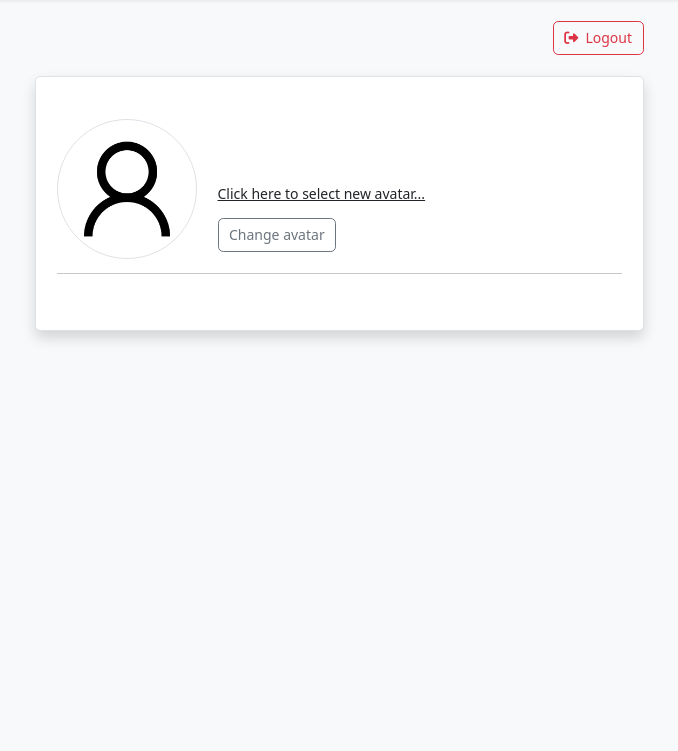
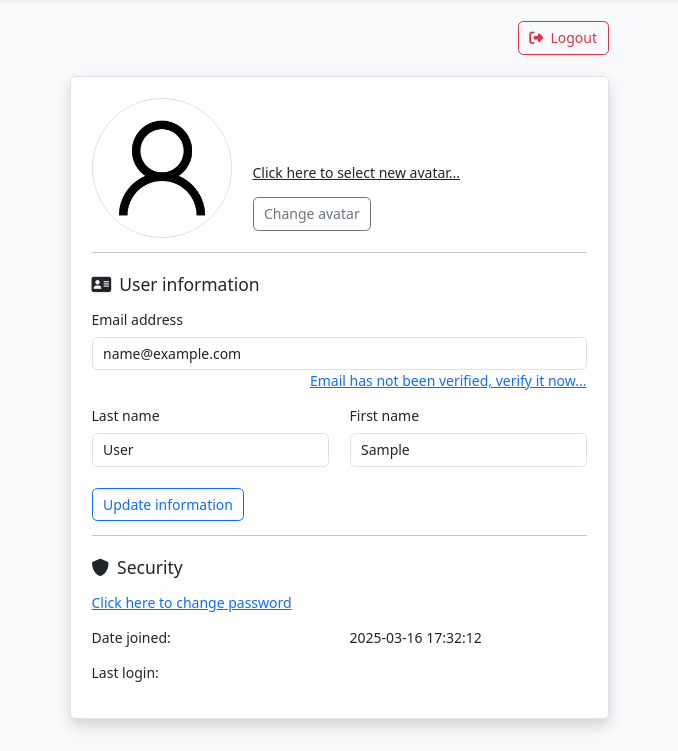
Before and after one commit to phamquiduong/auth_django, a Django app: page /user/profile/ in a window 1280 px wide. Shown: the part 49-800 px from the top of the page, without its empty margins (301-979 px from the left). Run offline with Django 5.2, Linux system fonts and the light colour scheme; the visitor is signed in with stand-in values (Sample User, id 1); data comes from the database, SQL or seed files in the repository; parts of the project's set-up code (start-up, migrations or seed data) failed here and were passed over; some libraries are stand-ins or nearby versions.

Commit message:
Update profile information

```diff
--- /dev/null
+++ b/src/_user/forms.py
@@ -0,0 +1,11 @@
+from typing import Any
+
+from django import forms
+
+from _auth.constants import UserModel
+
+
+class ProfileForm(forms.ModelForm):
+    class Meta:
+        model = UserModel
+        fields = ['email', 'first_name', 'last_name']
--- a/src/_user/templates/user/pages/profile.html
+++ b/src/_user/templates/user/pages/profile.html
@@ -19,12 +19,13 @@
     </button>
   </form>
 
-  <div class="border rounded bg-ter px-4 py-5 bg-body shadow">
+  <div class="border rounded bg-ter p-4 bg-body shadow">
     <div class="d-flex align-items-end">
       <div class="me-4">
         <img src="{% static 'user/img/default-avatar.png' %}" alt="Default Avatar" id="avatarProfile"
           class="rounded-circle border profile-avatar-img">
       </div>
+
       <form method="post" class="pb-2" enctype="multipart/form-data">
         {% csrf_token %}
         <div class="mb-2">
@@ -40,6 +41,76 @@
     </div>
 
     <hr>
+
+    <div class="mt-4">
+      <h5 class="mb-3">
+        <i class="fa-solid fa-address-card me-1"></i> User information
+      </h5>
+
+      <form method="post">
+        {% csrf_token %}
+        <div class="mb-3">
+          <label for="userEmailInput" class="form-label">Email address</label>
+          <div class="input-group">
+            <input type="email" class="form-control" id="userEmailInput" aria-describedby="emailHelp" name="email"
+              value="{{ form.email.value|default_if_none:'' }}">
+            {% if user.is_email_verified %}
+            <span class="input-group-text px-3 bg-body"><i class="fa-solid fa-check"></i></span>
+            {% endif %}
+          </div>
+          {% if not user.is_email_verified %}
+          <div class="text-end">
+            <a href="#">Email has not been verified, verify it now...</a>
+          </div>
+          {% endif %}
+          {% include 'components/field_error.html' with current_form=form field_name='email' %}
+        </div>
+
+        <div class="row mb-4">
+          <div class="col">
+            <label for="userLastNameInput" class="form-label">Last name</label>
+            <input type="text" class="form-control" id="userLastNameInput" name="last_name"
+              value="{{ form.last_name.value|default_if_none:'' }}">
+            {% include 'components/field_error.html' with current_form=form field_name='last_name' %}
+          </div>
+          <div class="col">
+            <label for="userFirstNameInput" class="form-label">First name</label>
+            <input type="text" class="form-control" id="userFirstNameInput" name="first_name"
+              value="{{ form.first_name.value|default_if_none:'' }}">
+            {% include 'components/field_error.html' with current_form=form field_name='first_name' %}
+          </div>
+        </div>
+
+        <div>
+          <button class="btn btn-outline-primary" type="submit">Update information</button>
+        </div>
+      </form>
+    </div>
+
+    <hr>
+
+    <div class="mt-4">
+      <h5 class="mb-3">
+        <i class="fa-solid fa-shield me-1"></i> Security
+      </h5>
+      <form method="post">
+        {% csrf_token %}
+
+        <div class="mb-3">
+          <a href="#">Click here to change password</a>
+        </div>
+
+        <div class="mb-3 row">
+          <div class="col">Date joined:</div>
+          <div class="col">{{ user.date_joined|date:"Y-m-d H:i:s" }}</div>
+        </div>
+
+        <div class="mb-3 row">
+          <div class="col">Last login:</div>
+          <div class="col">{{ user.last_login|date:"Y-m-d H:i:s" }}</div>
+        </div>
+      </form>
+    </div>
   </div>
 </div>
 {% endblock main %}
@@ -47,7 +118,7 @@
 {% block style %}
 <style>
   .login-container {
-    max-width: 45rem;
+    max-width: 40rem;
   }
 
   .profile-avatar-img {
--- a/src/_user/views/profile.py
+++ b/src/_user/views/profile.py
@@ -1,6 +1,26 @@
+from http import HTTPMethod
+
+from django.contrib import messages
 from django.http import HttpRequest
-from django.shortcuts import render
+from django.shortcuts import redirect, render
+
+from _auth.constants import UserModel
+from _user.forms import ProfileForm
 
 
 def profile_view(request: HttpRequest):
-    return render(request, 'user/pages/profile.html')
+    user = UserModel.objects.get(id=request.user.id)
+    form = ProfileForm(request.POST or None, instance=user)
+
+    if request.method == HTTPMethod.POST:
+        if form.is_valid():
+            form.save()
+            messages.success(request, 'Update user information successfully')
+            return redirect('user-profile')
+        else:
+            messages.error(request, 'Update user information failed')
+
+    context = {
+        'form': form,
+    }
+    return render(request, 'user/pages/profile.html', context)
--- a/src/db/models/user.py
+++ b/src/db/models/user.py
@@ -1,3 +1,5 @@
+from typing import Iterable
+
 from django.contrib.auth.models import AbstractBaseUser, BaseUserManager
 from django.db import models
 from django.utils import timezone
@@ -83,6 +85,14 @@
         if self.email:
             self.email = normalize_email(email=self.email)
 
+    def save(self, *args, **kwargs):
+        if self.pk:
+            old_email = User.objects.filter(pk=self.pk).values_list('email', flat=True).first()
+            if old_email and old_email != self.email:
+                self.is_email_verified = False
+
+        return super().save(*args, **kwargs)
+
     def has_perm(self, perm, obj=None):
         return self.is_staff
 
```
